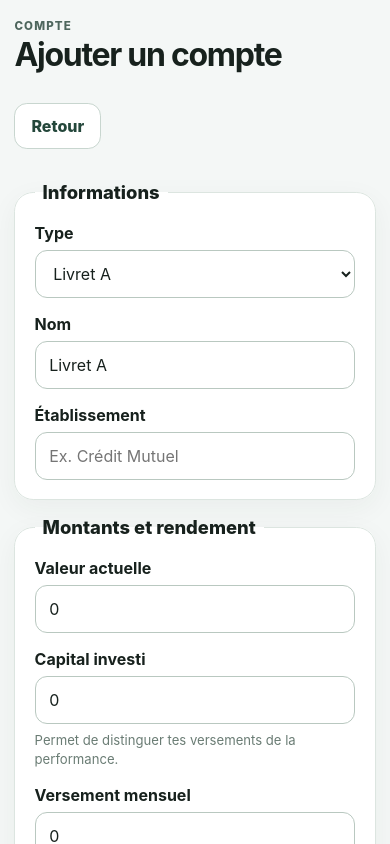
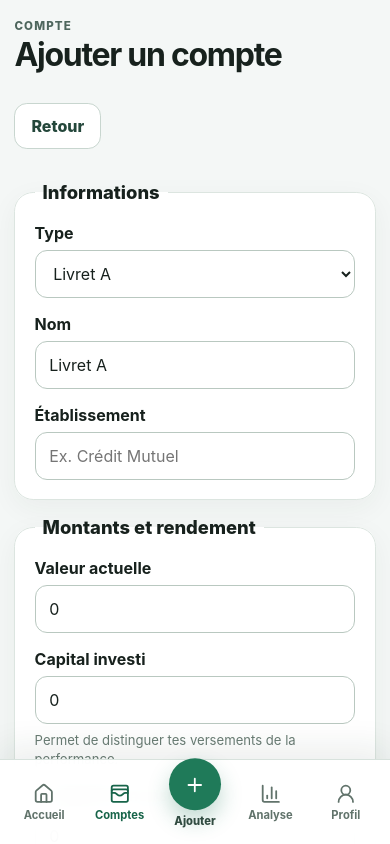
Before and after one commit to Owarino777/Patrimoine, a Next.js app: page /accounts/new in a window 390 px wide. Shown: the top 844 px of the page. Built offline with nearby package versions, Linux system fonts and the light colour scheme.

Commit message:
feat(mobile): add navigation to account creation

```diff
--- a/src/app/accounts/new/page.tsx
+++ b/src/app/accounts/new/page.tsx
@@ -5,6 +5,7 @@ import { useRouter } from "next/navigation";
 import type { FormEvent } from "react";
 import { accountTypes } from "../../../domain/account/financial-account";
 import { saveDemoAccount } from "../../demo-account-storage";
+import { MobileBottomNav } from "../../mobile-bottom-nav";
 
 const accountLabels: Record<(typeof accountTypes)[number], string> = {
   LIVRET_A: "Livret A",
@@ -62,6 +63,7 @@ export default function NewAccountPage() {
   }
 
   return (
+    <>
       <main id="main-content" className="form-page account-editor-page" tabIndex={-1}>
         <div className="form-page-header">
           <div><p className="eyebrow">Compte</p><h1>Ajouter un compte</h1></div>
@@ -119,5 +121,7 @@ export default function NewAccountPage() {
           </div>
         </form>
       </main>
+      <MobileBottomNav current="accounts" />
+    </>
   );
 }
```
Lines whose indentation alone changed are shown as unchanged.
